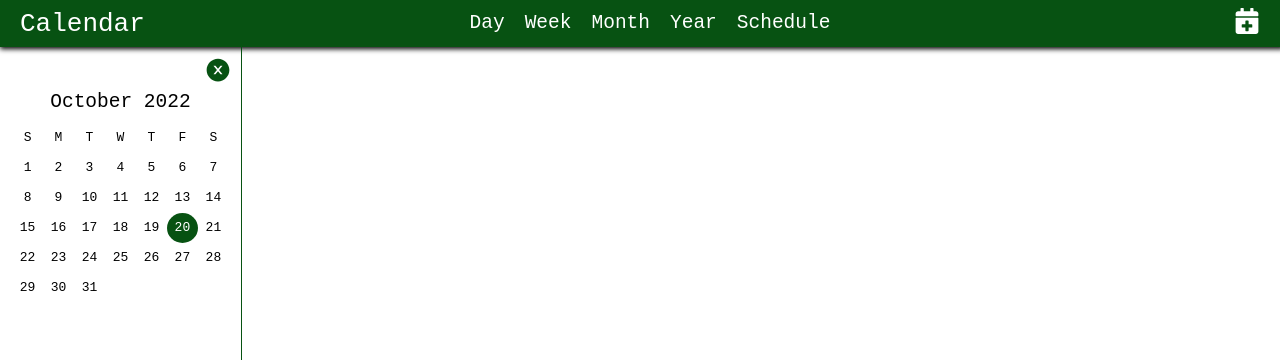
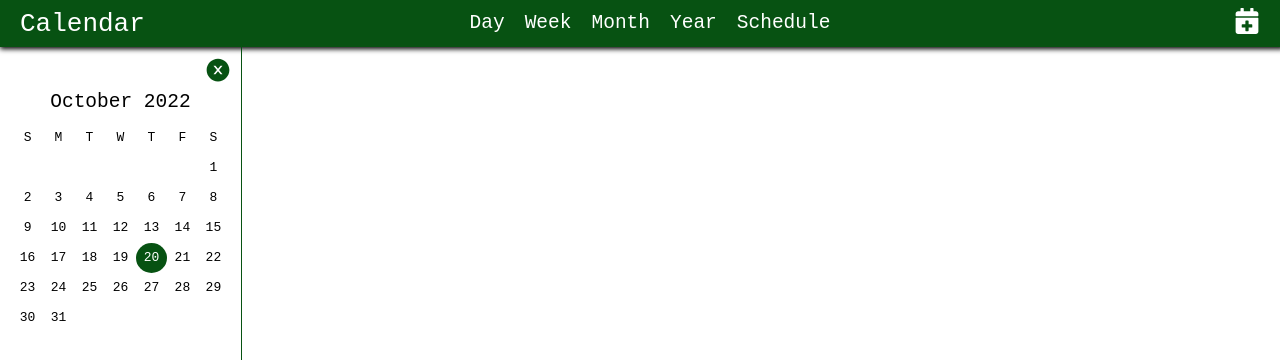
Before and after one commit to kraig-hebert/calendar, a React (Create React App) app: page / in a window 1280 px wide. Shown: the top 360 px of the page. Built offline with nearby package versions, Linux system fonts and the light colour scheme.

Commit message:
finished sideDrawer Calendar. calendar with dynamically update to highlight current date of current month

```diff
--- a/src/components/sideDrawer/drawerCalendar/DrawerCalendar.jsx
+++ b/src/components/sideDrawer/drawerCalendar/DrawerCalendar.jsx
@@ -1,31 +1,49 @@
 import React from 'react';
 import { useStyles } from './styles';
 import PropTypes from 'prop-types';
-import { getDaysInMonth } from 'date-fns';
+import { getDay, getDaysInMonth, setDate } from 'date-fns';
 
 const DrawerCalendar = (props) => {
   const { date } = props;
   const classes = useStyles();
   const days = ['S', 'M', 'T', 'W', 'T', 'F', 'S'];
-  const numberOfDaysInMonth = getDaysInMonth(date);
-  const dayNumber = date.getDate();
+  const numberOfDaysInMonth = getDaysInMonth(date); // returns number of days in month
+  const dayNumber = date.getDate(); //  returns numer of day of the month
 
   const checkIfCurrentDay = (i) => {
     if (dayNumber === i) return classes.currentDay;
     else return undefined;
   };
 
-  const renderedCalendar = days.map((day, index) => (
-    <div key={index}>{day}</div>
-  ));
+  // returns day of week to start the first day of month on
+  const calendarStartDay = () =>
+    getDay(new Date(date.getFullYear(), date.getMonth(), 1));
+
+  // add dates to calendar
+  const setDatesOnCalendar = (renderedCalendar) => {
+    const startDayOfMonth = calendarStartDay();
+    for (let i = 0; i < startDayOfMonth; i++) {
+      renderedCalendar.push(<div key={i + 7}></div>);
+    }
     for (let i = 1; i <= numberOfDaysInMonth; i++) {
       renderedCalendar.push(
-      <div key={i + 7} className={checkIfCurrentDay(i)}>
+        <div key={i + 6 + startDayOfMonth} className={checkIfCurrentDay(i)}>
           {i}
         </div>
       );
     }
-  return <div className={classes.calendar}>{renderedCalendar}</div>;
+    return renderedCalendar;
+  };
+
+  // assemble renderedCalendar
+  const assembleCalendar = () => {
+    const renderedCalendarWithHeader = days.map((day, index) => (
+      <div key={index}>{day}</div>
+    ));
+    return setDatesOnCalendar(renderedCalendarWithHeader);
+  };
+
+  return <div className={classes.calendar}>{assembleCalendar()}</div>;
 };
 
 DrawerCalendar.propTypes = {
--- a/src/components/sideDrawer/drawerCalendar/styles.js
+++ b/src/components/sideDrawer/drawerCalendar/styles.js
@@ -7,7 +7,7 @@ export const useStyles = createUseStyles({
     height: '250px',
     display: 'grid',
     gridTemplateColumns: 'repeat(7, 1fr)',
-    gridTemplateRows: 'repeat(6, 30px)',
+    gridTemplateRows: 'repeat(7, 30px)',
     '& div': {
       display: 'flex',
       justifyContent: 'center',
```
Lines whose indentation alone changed are shown as unchanged.
